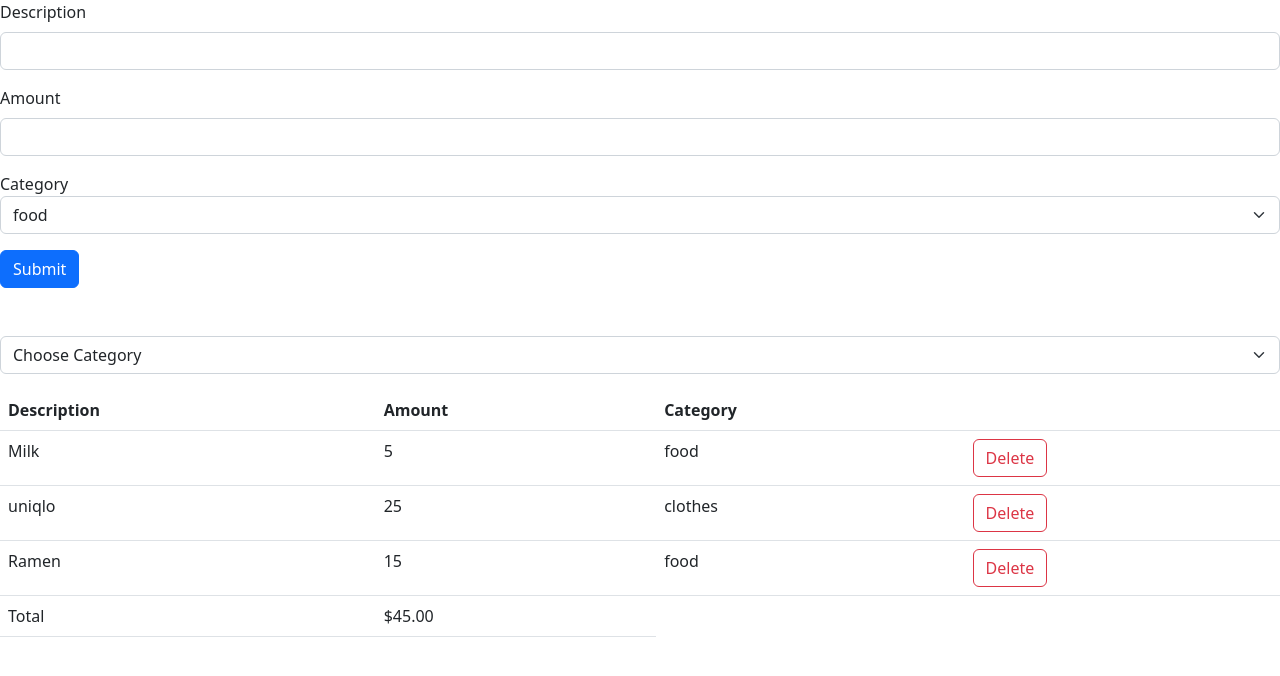
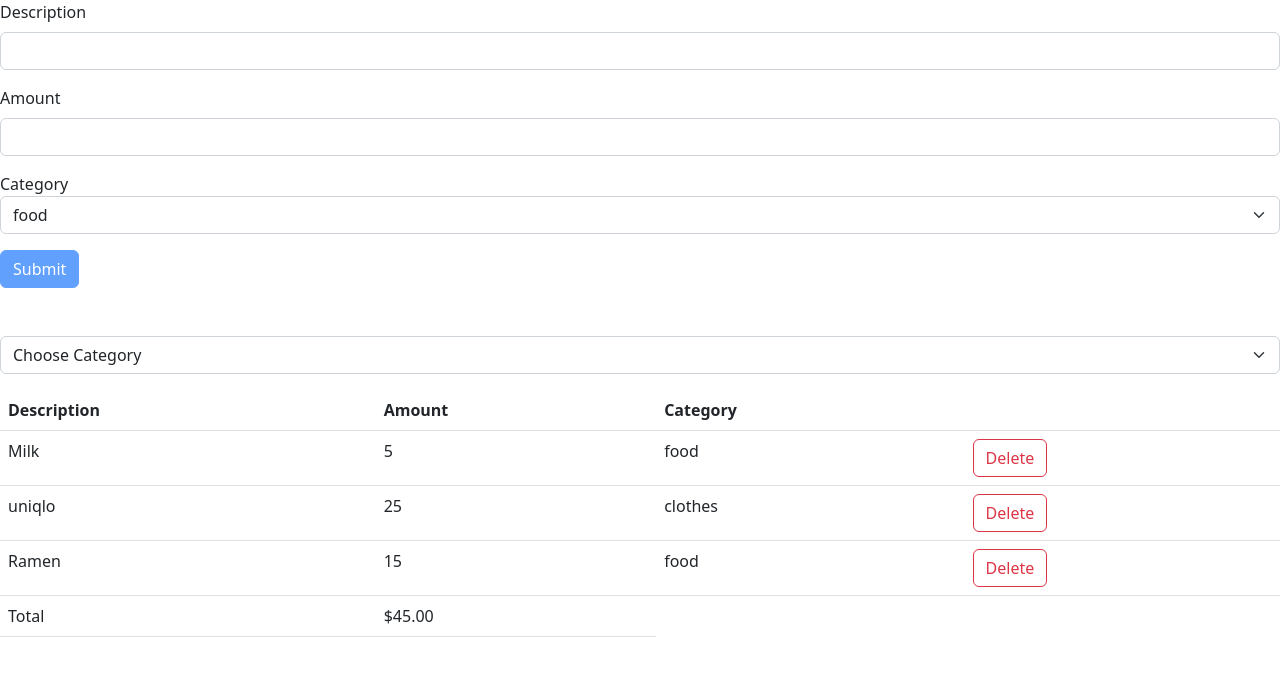
Before and after one commit to abram-stack/expense-track, a React (Vite) app: page / in a window 1280 px wide. Shown: the top 676 px of the page. Built offline with nearby package versions, Linux system fonts and the light colour scheme.

Commit message:
disabled btn

```diff
--- a/src/assets/components/ExpenseForm.tsx
+++ b/src/assets/components/ExpenseForm.tsx
@@ -22,7 +22,7 @@
   const {
     register,
     handleSubmit,
-    formState: { errors },
+    formState: { errors, isValid },
   } = useForm<FormData>({ resolver: zodResolver(schema) })
 
   const onSubmit = (data: FieldValues) => {
@@ -73,7 +73,7 @@
           </select>
         </div>
 
-        <button className='btn btn-primary'>Submit</button>
+        <button disabled={!isValid } className='btn btn-primary'>Submit</button>
       </form>
     </div>
   )
```
